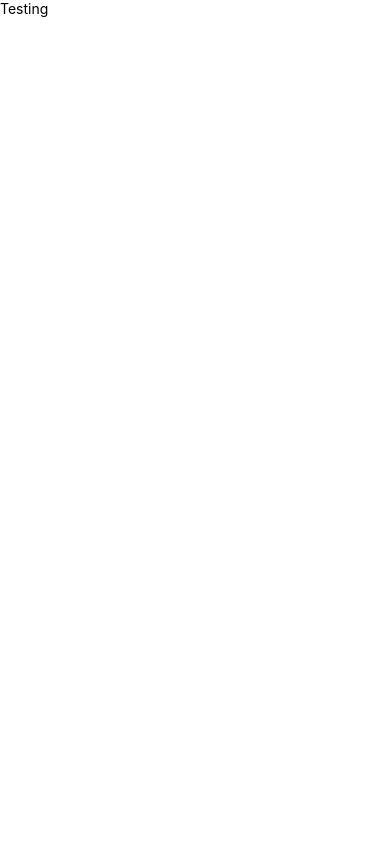
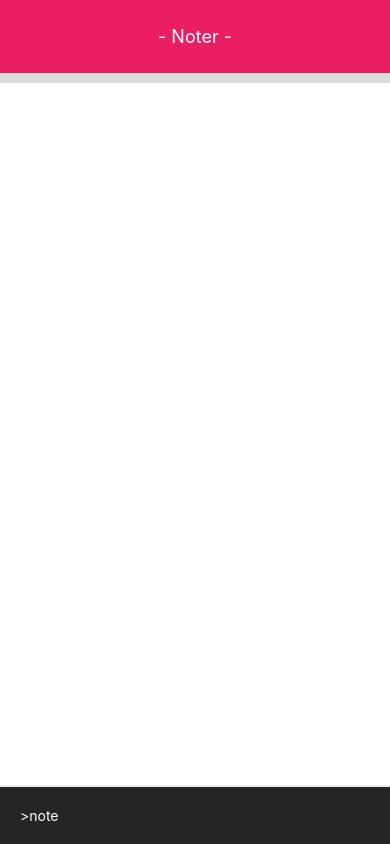
Before and after one commit to medev21/todoApp-react-native, a React Native app: screen / in a window 390 px wide. Built offline with nearby package versions, Linux system fonts and the light colour scheme.

Commit message:
add basic layout

```diff
--- a/app/components/main.js
+++ b/app/components/main.js
@@ -11,12 +11,74 @@
 export default class Main extends React.Component {
   render() {
     return (
-      <View><Text>Testing</Text></View>
+      <View style={styles.container}>
+        <View style={styles.header}>
+            <Text style={styles.headerText}>- Noter -</Text>
+        </View>
+
+        <ScrollView style={styles.scrollContainer}>
+
+        </ScrollView>
+
+        <View style={styles.footer}>
+            <TextInput style={styles.textInput} placeholder='>note' placeholderTextColor='white' underlineColorAndroid='transparent'>
+            </TextInput>
+        </View>
+      </View>
     );
   }
 }
 
 const styles = StyleSheet.create({
-  container: {
-  },
+    container: {
+        flex: 1,
+    },
+    header: {
+        backgroundColor: '#E91E63',
+        alignItems: 'center',
+        justifyContent:'center',
+        borderBottomWidth: 10,
+        borderBottomColor: '#ddd'
+    },
+    headerText: {
+        color: 'white',
+        fontSize: 18,
+        padding: 26
+    },
+    scrollContainer: {
+        flex: 1,
+        marginBottom: 100
+    },
+    footer: {
+        position: 'absolute',
+        bottom: 0,
+        left: 0,
+        right: 0,
+        zIndex: 10
+    },
+    textInput: {
+        alignSelf: 'stretch',
+        color: '#fff',
+        padding: 20,
+        backgroundColor: '#252525',
+        borderTopWidth:2,
+        borderTopColor: '#ededed'
+    },
+    addButton: {
+        position: 'absolute',
+        zIndex: 11,
+        right: 20,
+        bottom: 90,
+        backgroundColor: '#E91E63',
+        width: 70,
+        height: 70,
+        borderRadius: 35,
+        alignItems: 'center',
+        justifyContent: 'center',
+        elevation: 8
+    },
+    addButtonText: {
+        color: '#fff',
+        fontSize: 24
+    }
 });
```
